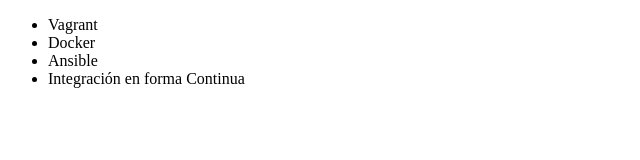
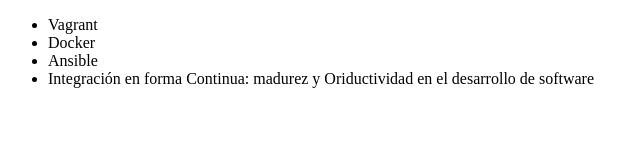
Before and after one commit to Apritz1983/alura-git, a plain HTML site: page index.html in a window 1280 px wide. Shown: the whole page, without its empty margins (0-640 px from the left). Drawn offline with Linux system fonts and the light colour scheme.

Commit message:
renombrando curso de integración continua

```diff
--- a/index.html
+++ b/index.html
@@ -9,7 +9,7 @@
             <li>Vagrant</li>
             <li>Docker</li>
             <li>Ansible</li>
-            <li>Integración en forma Continua</li>
+            <li>Integración en forma Continua: madurez y Oriductividad en el desarrollo de software</li>
         </ul>
     </body>
 </html>
```
